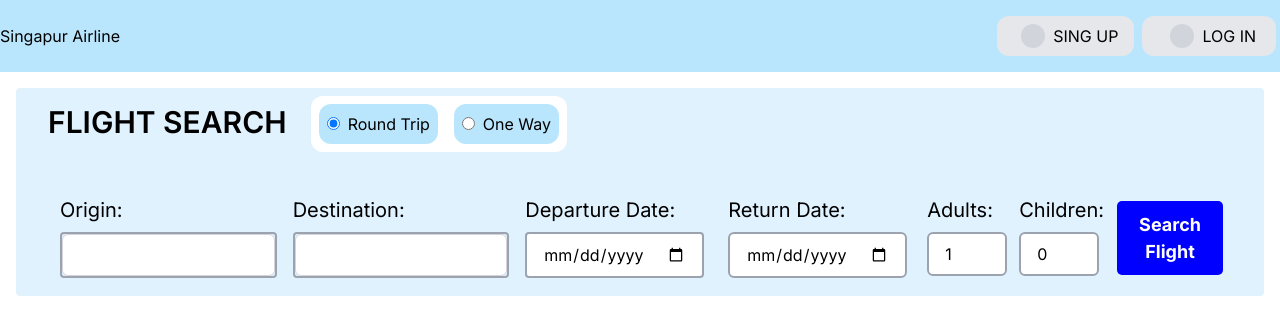
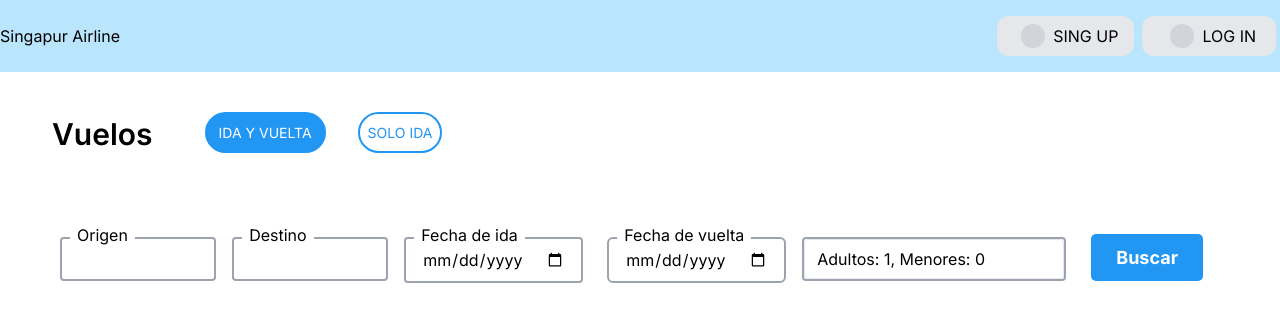
Before and after one commit to LeviTorresx/Front-FE, a Next.js app: page / in a window 1280 px wide. Shown: the top 334 px of the page. Built offline with nearby package versions, Linux system fonts and the light colour scheme.

Commit message:
Cambios en maquetacion y logica

```diff
--- /dev/null
+++ b/app/components/AdultChildrenInput.jsx
@@ -0,0 +1,119 @@
+import React, { useState } from "react";
+
+export default function AdultChildrenInput({
+  onAdultsChange,
+  onChildrenChange,
+}) {
+  const [adults, setAdults] = useState(1);
+  const [children, setChildren] = useState(0);
+  const [isOpen, setIsOpen] = useState(false);
+
+  const toggleDropdown = () => {
+    setIsOpen(!isOpen);
+  };
+
+  const increaseAdults = () => {
+    const newAdults = adults + 1;
+    setAdults(newAdults);
+    onAdultsChange(newAdults);
+  };
+
+  const decreaseAdults = () => {
+    if (adults > 1) {
+      const newAdults = adults - 1;
+      setAdults(newAdults);
+      onAdultsChange(newAdults);
+    }
+  };
+
+  const increaseChildren = () => {
+    const newChildren = children + 1;
+    setChildren(newChildren);
+    onChildrenChange(newChildren);
+  };
+
+  const decreaseChildren = () => {
+    if (children > 0) {
+      const newChildren = children - 1;
+      setChildren(newChildren);
+      onChildrenChange(newChildren);
+    }
+  };
+
+  return (
+    <div className="relative border-2 border-gray-400 rounded">
+      <input
+        type="text"
+        placeholder={`Adultos: ${adults}, Menores: ${children}`}
+        onFocus={toggleDropdown}
+        onBlur={toggleDropdown}
+        readOnly
+        className=" h-10 border rounded px-3 focus:outline-none focus:ring-2 focus:ring-blue-500 placeholder-black"
+      />
+      {isOpen && (
+        <div
+          className="absolute z-10 top-12 right-0 bg-white border rounded-lg shadow-lg mr-10"
+          onMouseDown={(e) => {
+            e.preventDefault();
+          }}
+        >
+          <div className="p-2 m-2 w-full pr-8 shadow-xl">
+            <div className="flex justify-between">
+              <span className="p-3">Adultos</span>
+              <div className="flex items-center space-x-2">
+                <button
+                  onMouseDown={(e) => {
+                    e.preventDefault();
+                    decreaseAdults();
+                  }}
+                  className="text-xl bold border border-gray-400 px-2 rounded-2xl"
+                >
+                  -
+                </button>
+                <span className="border border-gray-400 p-2 rounded">
+                  {adults}
+                </span>
+                <button
+                  onMouseDown={(e) => {
+                    e.preventDefault();
+                    increaseAdults();
+                  }}
+                  className="text-xl bold border border-gray-400 px-2 rounded-2xl"
+                >
+                  +
+                </button>
+              </div>
+            </div>
+            <div className="flex justify-between mt-2">
+              <span className="p-3">Menores </span>
+              <div className="flex items-center space-x-2">
+                <button
+                  onMouseDown={(e) => {
+                    e.preventDefault();
+                    decreaseChildren();
+                  }}
+                  className="text-xl bold border border-gray-400 px-2 rounded-2xl"
+                >
+                  -
+                </button>
+
+                <span className="border border-gray-400 p-2 pr rounded">
+                  {children}
+                </span>
+                <button
+                  onMouseDown={(e) => {
+                    e.preventDefault();
+                    increaseChildren();
+                  }}
+                  className="text-xl bold border border-gray-400 px-2 rounded-2xl"
+                >
+                  +
+                </button>
+              </div>
+            </div>
+          </div>
+        </div>
+      )}
+    </div>
+  );
+}
--- a/app/components/AirportAutocomplete.jsx
+++ b/app/components/AirportAutocomplete.jsx
@@ -1,7 +1,21 @@
-import React, { useState } from "react";
+import React, { useState, useEffect, useRef } from "react";
 
 function AirportAutocomplete({ value, onChange, airports }) {
   const [suggestions, setSuggestions] = useState([]);
+  const wrapperRef = useRef(null);
+
+  useEffect(() => {
+    document.addEventListener("mousedown", handleClickOutside);
+    return () => {
+      document.removeEventListener("mousedown", handleClickOutside);
+    };
+  }, []);
+
+  const handleClickOutside = (event) => {
+    if (wrapperRef.current && !wrapperRef.current.contains(event.target)) {
+      setSuggestions([]);
+    }
+  };
 
   const handleChange = (event) => {
     const inputValue = event.target.value;
@@ -20,21 +34,31 @@ function AirportAutocomplete({ value, onChange, airports }) {
   };
 
   return (
-    <div className="border-2 border-gray-400 rounded">
+    <div ref={wrapperRef} className="border-2 border-gray-400 rounded">
+      <div className="flex">
         <input
           type="text"
           value={value}
           onChange={handleChange}
-        className="border border-gray-300 rounded-md px-4 py-2 w-full"
-      />
+          className="rounded-md px-4 py-2 w-full h-10"
+        />{" "}
+      </div>
 
-      <ul className="rounded-xl bg-gray-400 absolute">
+      {suggestions.length > 0 && (
+        <ul className="rounded-xl absolute">
           {suggestions.map((airport, index) => (
-          <li className="p-2 hover:bg-gray-300" key={index} onClick={() => handleSelect(airport.name+" - "+airport.CodeIATA)}>
+            <li
+              className="p-2 hover:bg-gray-300"
+              key={index}
+              onClick={() =>
+                handleSelect(airport.name + " - " + airport.CodeIATA)
+              }
+            >
               {airport.name} - {airport.CodeIATA}
             </li>
           ))}
         </ul>
+      )}
     </div>
   );
 }
--- a/app/components/FlightListData.jsx
+++ b/app/components/FlightListData.jsx
@@ -9,22 +9,33 @@ export default function FlightListData({ flights, handleFlightSelection }) {
   };
 
   return (
-    <div className="m-1 p-2 bg-gray-300 rounded">
+    <div className="m-1 p-2 rounded ">
       {flights.map((flight, index) => (
-        <div key={index} className={`m-5 p-5 rounded-xl ${selectedFlight === flight ? 'bg-violet-300 text-white' : 'bg-white'}`}>
+        <div
+          key={index}
+          className={`m-5 border-b-2 border-neutral-400 ${
+            selectedFlight === flight ? " text-black" : "bg-white"
+          }`}
+        >
           <div className="flex justify-between p-4">
             <div className="mx-2">{flight.departureTime}</div>
             <div className="mx-2">{flight.originAirport}</div>
-            <div className="mx-2">{flight.duration}</div>
+            <div className="mx-2 text-neutral-600"><div>Duracion</div>{flight.duration}</div>
             <div className="mx-2">{flight.arrivalTime}</div>
             <div className="mx-2">{flight.destinationAirport}</div>
+            <div className="mx-5">COP {flight.price}</div>
           </div>
-          <div className="flex justify-end mx-5">
-            Price: COP {flight.price}
-          </div>
+
           <div className="flex justify-end m-2">
-            <button className={`btn-search m-2 ${selectedFlight === flight ? 'bg-gray-400 cursor-not-allowed' : ''}`} onClick={() => handleSelectFlight(flight)} disabled={selectedFlight === flight}>
-              {selectedFlight === flight ? 'Selected' : 'Select'}
+            <button
+              className={`btn-select m-2 bg-blue-500 text-white ${
+                selectedFlight === flight
+                  ? "btn-selected bg-white border-2 border-blue-500 text-blue-500"
+                  : ""
+              }`}
+              onClick={() => handleSelectFlight(flight)}
+            >
+              {selectedFlight === flight ? "Seleccionado" : "Seleccionar"}
             </button>
           </div>
         </div>
--- a/app/components/FlightSearch.jsx
+++ b/app/components/FlightSearch.jsx
@@ -2,6 +2,8 @@ import React, { useState, useEffect } from "react";
 import AirportAutocomplete from "./AirportAutocomplete";
 import dataFlight from "../dataFlight.json";
 import FlightListData from "./FlightListData";
+import AdultChildrenInput from "./AdultChildrenInput";
+
 import Modal from "./Modal";
 
 function FlightSearch() {
@@ -75,11 +77,11 @@ function FlightSearch() {
 
   return (
     <div>
-      <div className="bg-sky-100 m-4 rounded">
+      <div className="m-4 rounded">
         <div className="flex justify-normal m-4">
-          <h1 className="font-semibold text-3xl m-4">FLIGHT SEARCH</h1>
-          <div className="flex justify-between items-center mb-2 bg-white rounded-xl m-2 p-2">
-            <div className="mr-4 p-2 bg-sky-200 rounded-xl hover:bg-green-100">
+          <h1 className="font-semibold text-3xl m-5 pt-2">Vuelos</h1>
+          <div className="flex justify-between mb-2 rounded-xl m-2 p-2">
+            <div className="mr-4 p-2 rounded-xl">
               <input
                 type="radio"
                 id="roundTrip"
@@ -87,12 +89,13 @@ function FlightSearch() {
                 value="roundTrip"
                 checked={tripType}
                 onChange={() => setTripType(true)}
+                className="r-boton"
               />
-              <label htmlFor="roundTrip" className="ml-2">
-                Round Trip
+              <label htmlFor="roundTrip" className="ml-2 w-full radio-custom">
+                IDA Y VUELTA
               </label>
             </div>
-            <div className="bg-sky-200 p-2 rounded-xl hover:bg-green-100">
+            <div className="p-2 rounded-xl ">
               <input
                 type="radio"
                 id="oneWay"
@@ -100,16 +103,17 @@ function FlightSearch() {
                 value="oneWay"
                 checked={!tripType}
                 onChange={() => setTripType(false)}
+                className="r-boton"
               />
-              <label htmlFor="oneWay" className="ml-2 ">
-                One Way
+              <label htmlFor="oneWay" className="ml-2 w-100 radio-custom">
+                SOLO IDA
               </label>
             </div>
           </div>
         </div>
         <div className="flex justify-between p-4 m-5">
-          <div className="mx-2 ">
-            <label className="block mb-2 text-xl">Origin:</label>
+          <div className="mx-2 relative ">
+            <label className="block mb-2 label">Origen</label>
             <AirportAutocomplete
               value={origin}
               onChange={setOrigin}
@@ -117,7 +121,7 @@ function FlightSearch() {
             />
           </div>
           <div className="mx-2">
-            <label className="block mb-2 text-xl ">Destination:</label>
+            <label className="block mb-2 label">Destino</label>
             <div className="z-20">
               <AirportAutocomplete
                 value={destination}
@@ -127,7 +131,7 @@ function FlightSearch() {
             </div>
           </div>
           <div className="mx-2">
-            <label className="block mb-2 text-xl">Departure Date:</label>
+            <label className="block mb-2 label">Fecha de ida</label>
             <input
               type="date"
               value={departureDate}
@@ -138,7 +142,7 @@ function FlightSearch() {
           <div className="mx-2">
             {tripType && (
               <div className="mx-2">
-                <label className="block mb-2 text-xl">Return Date:</label>
+                <label className="block mb-2 label">Fecha de vuelta</label>
                 <input
                   type="date"
                   value={returnDate}
@@ -148,29 +152,16 @@ function FlightSearch() {
               </div>
             )}
           </div>
-          <div className="mx-1">
-            <label className="block mb-2 text-xl ">Adults:</label>
-            <input
-              type="number"
-              value={adults}
-              onChange={(e) => setAdults(Number(e.target.value))}
-              min={1}
-              className="border-2 border-gray-400 rounded-md px-4 py-2 w-20"
+          <div className="pt-6">
+            <AdultChildrenInput
+              onAdultsChange={setAdults}
+              onChildrenChange={setChildren}
             />
           </div>
-          <div className="mx-2">
-            <label className="block mb-2 text-xl ">Children:</label>
-            <input
-              type="number"
-              value={children}
-              onChange={(e) => setChildren(Number(e.target.value))}
-              min={0}
-              className="border-2 border-gray-400 rounded-md px-4 py-2 w-20"
-            />
-          </div>
-          <div>
+
+          <div className="mx-5 pt-4">
             <button className="btn-search" onClick={handleSearch}>
-            Search Flight
+              Buscar
             </button>
           </div>
         </div>
@@ -192,7 +183,6 @@ function FlightSearch() {
 
       {showFlights && (
         <div className="mt-8 m-4 p-2 rounded">
-          <h2 className="text-2xl font-semibold">Flights:</h2>
           {oneWay ? (
             <FlightListData
               flights={availableFlights}
@@ -200,7 +190,7 @@ function FlightSearch() {
             />
           ) : (
             <div>
-              <h3 className="text-xl font-semibold mt-4">Outbound Flights:</h3>
+              <h3 className="text-xl font-semibold mt-2">Vuelos de ida</h3>
               <FlightListData
                 flights={availableFlights}
                 handleFlightSelection={setSelectedOutboundFlight}
@@ -208,12 +198,14 @@ function FlightSearch() {
               {selectedOutboundFlight && (
                 <div>
                   <h3 className="text-xl font-semibold mt-4">
-                    Return Flights:
+                    Vuelos de vuelta
                   </h3>
                   <FlightListData
                     flights={availableFlightsRound}
                     handleFlightSelection={setSelectedReturnFlight}
                   />
+
+
                 </div>
               )}
             </div>
--- a/app/globals.css
+++ b/app/globals.css
@@ -2,17 +2,69 @@
 @tailwind components;
 @tailwind utilities;
 
-.btn-search{
-    background-color: blue;
+
+.btn-select{
   width: max;
-    color: white;
   margin: 5px;
-    padding: 10px;
+  padding-top: 10px;
+  padding-bottom: 10px;
+  padding-left: 25px;
+  padding-right: 25px;
   border-radius: 5px;
   transition: 0.3s;
   font-weight: bold;
   font-size: 18px;
 }
-.btn-search:hover{
+
+.btn-search {
+  background-color: #2196f3;
+  width: max;
+  color: white;
+  margin: 5px;
+  padding-top: 10px;
+  padding-bottom: 10px;
+  padding-left: 25px;
+  padding-right: 25px;
+  border-radius: 5px;
+  transition: 0.3s;
+  font-weight: bold;
+  font-size: 18px;
+}
+.btn-search:hover {
   opacity: 0.7;
 }
+
+.label {
+  display: inline;
+  position: relative;
+  top: 10px;
+  left: 10px;
+  background-color: white;
+  text-align: center;
+  padding-left: 7px;
+  padding-right: 7px;
+}
+
+.r-boton {
+  display: none;
+}
+
+.radio-custom {
+  display: inline-block;
+  text-align: center;
+  border: 2px solid #2196f3;
+  border-radius: 30px; /* Esto hace que el botón se vea redondo */
+  cursor: pointer;
+  padding: 8px;
+  color: #2196f3;
+  font-size: 14px;
+}
+
+.r-boton:checked + .radio-custom {
+  background-color: #2196f3;
+  color: white;
+}
+
+.placeholder-black::placeholder {
+  color: black/* Color negro con opacidad al 50% */
+}
```
Lines whose indentation alone changed are shown as unchanged.
